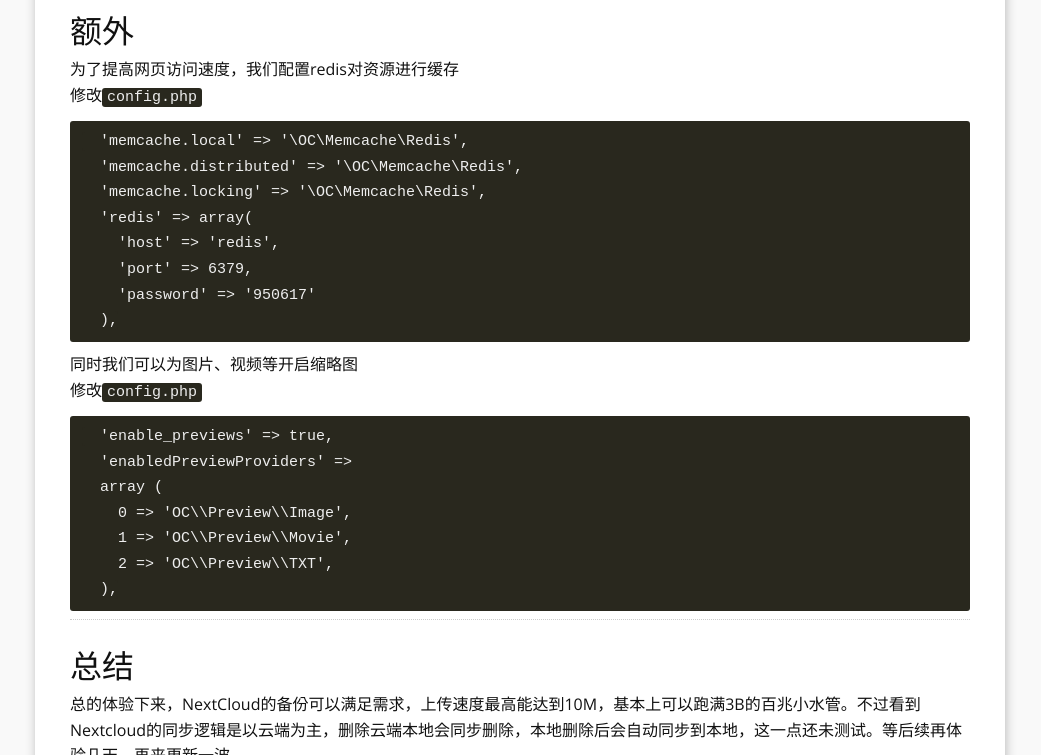
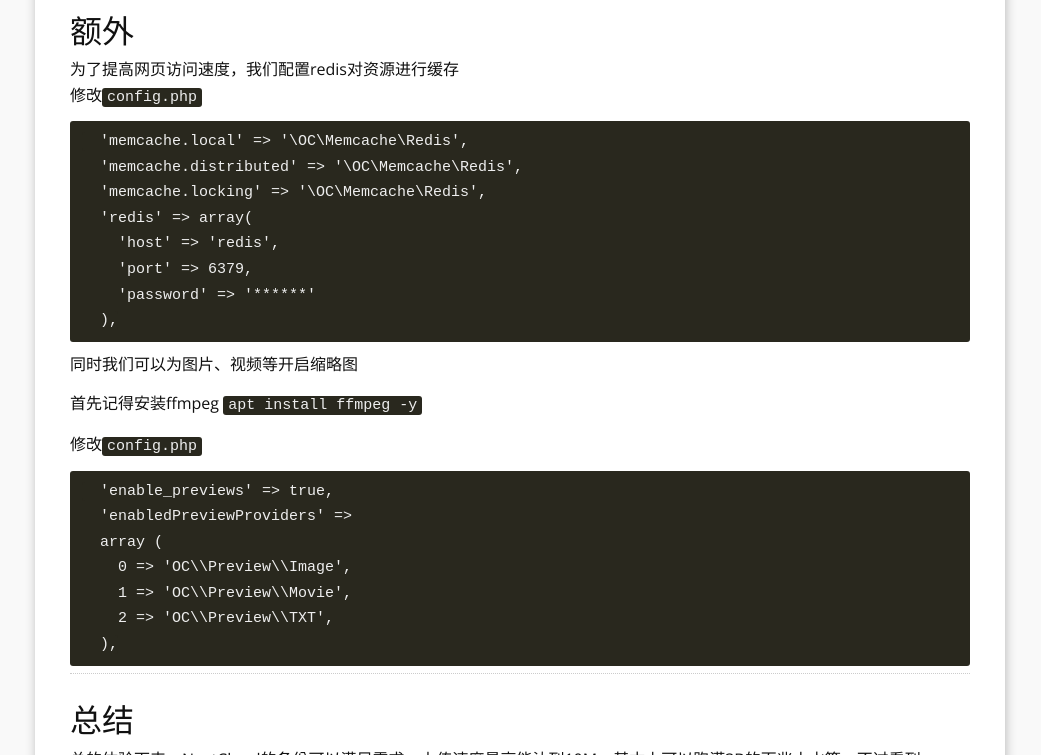
Before and after one commit to cnafan/cnafan.github.io, a Jekyll site: the page built from _posts/2022-06-09-nextcloud-on-raspberry.md, in a window 1280 px wide and 900 px high, scrolled down 2210 px, cut to the strip 127-882 px from the top of the window. Shown: the whole strip, without its empty margins (120-1161 px from the left). Built offline with Jekyll 4.4.1, drawn with Linux system fonts in a browser that asks for light colours; nearby versions of some CDN libraries; comment, search, counter and statistics services are not loaded; some of the changed text lies outside the part shown.

Commit message:
update:modify article

````diff
--- a/_posts/2022-06-09-nextcloud-on-raspberry.md
+++ b/_posts/2022-06-09-nextcloud-on-raspberry.md
@@ -101,12 +101,16 @@
   'redis' => array(
     'host' => 'redis',
     'port' => 6379,
-    'password' => '950617'
+    'password' => '******'
   ),
 ```
 
 同时我们可以为图片、视频等开启缩略图
+
+首先记得安装ffmpeg `apt install ffmpeg -y`
+
 修改`config.php`
+
 ```
   'enable_previews' => true,
   'enabledPreviewProviders' =>
````
Also changed, not shown: other parts of _posts/2022-06-09-nextcloud-on-raspberry.md (+2 -2 lines).
